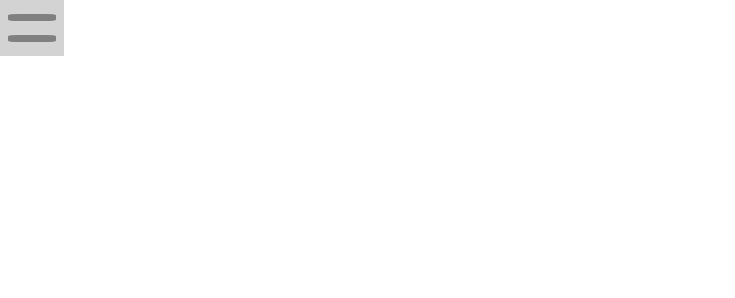
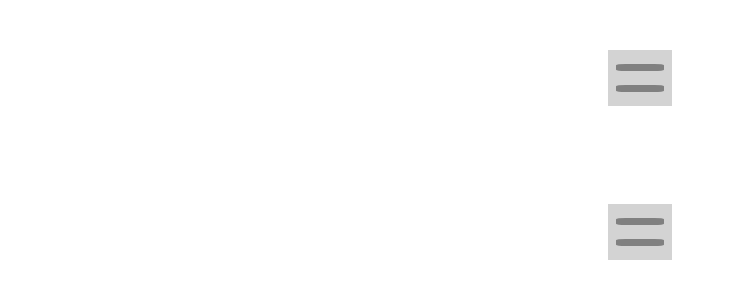
Before and after one commit to SimonaHriscu/html-css, a plain HTML site: page Exercises Class/19.03.20 menu animations/index.html in a window 1280 px wide. Shown: the whole page, without its empty margins (0-735 px from the left). Drawn offline with Linux system fonts and the light colour scheme.

Commit message:
burger menu animations

```diff
--- a/Exercises Class/19.03.20 menu animations/css/style.css
+++ b/Exercises Class/19.03.20 menu animations/css/style.css
@@ -9,7 +9,14 @@
     --box-color: green;
   }
 
+body{
+  margin: 50px 50px;
+  height: 50vh;
+}
+
+  /* The x version */
   .x-menu {
+    margin: 50px auto;
     background-color: lightgray;
     width: 4rem;
     height: 3.5rem;
@@ -20,36 +27,59 @@
     z-index: -1;
 
   }
-  .x-menu:hover{
-    animation-name :rotate-container;
-    animation-duration: 1s;
-    animation-name: x-lines;
-
-  }
-  @keyframes x-lines{
-      0%{
-          transform: rotate(180deg);
-      }
-  }
-
-  .line {
+  .line{
     width: 3rem;
     height: 0.4rem;
     background-color: grey;
     border-radius: 20%;
   }
-  .line:hover {
-      background-color:black;
-      position: relative;
-      transform: rotate(60deg);
-      transition-timing-function: ease-in-out;
-      transition-duration: 1s;
+  .x-menu:hover .line.one{
+    background-color:black;
+    transform: rotate(-45deg);
+    transition-duration: 1s;
+    position: relative;
+    top:10px;
+  }
+  .x-menu:hover .line.sec{
+    background-color:black;
+    transform: rotate(45deg);
+    transition-duration: 1s;
+    position: relative;
+    bottom:10px;
+  }
 
-      animation-name: x;
+
+
+  /* The cross version */
+
+  .cross-menu {
+    margin: 30px auto;
+    background-color: lightgray;
+    width: 4rem;
+    height: 3.5rem;
+    display: flex;
+    align-items: center;
+    justify-content: space-evenly;
+    flex-direction: column;
+    z-index: -1;
+
   }
-  /* .line.sec:hover {
+  .cross-menu:hover .cross.one{
+    background-color: black;
+    transition-duration: 2s;
+    position: relative;
+    top:10px;
+  }
+  .cross-menu:hover .cross.sec{
     background-color:black;
-    transform: rotate(-60deg);
-    transition-timing-function: ease-in-out;
+    transform: rotate(90deg);
     transition-duration: 1s;
-  } */
+    position: relative;
+    bottom:10px;
+  }
+  .cross{
+    width: 3rem;
+    height: 0.4rem;
+    background-color: grey;
+    border-radius: 20%;
+  }
--- a/Exercises Class/19.03.20 menu animations/index.html
+++ b/Exercises Class/19.03.20 menu animations/index.html
@@ -7,9 +7,16 @@
     <title>Animation</title>
   </head>
   <body>
+    <!-- The x menu -->
     <div class="x-menu">
       <div class="line one"></div>
       <div class="line sec"></div>
     </div>
+    <br>
+    <!-- The cross menu -->
+    <div class="cross-menu">
+        <div class="cross one"></div>
+        <div class="cross sec"></div>
+      </div>
   </body>
 </html>
```
